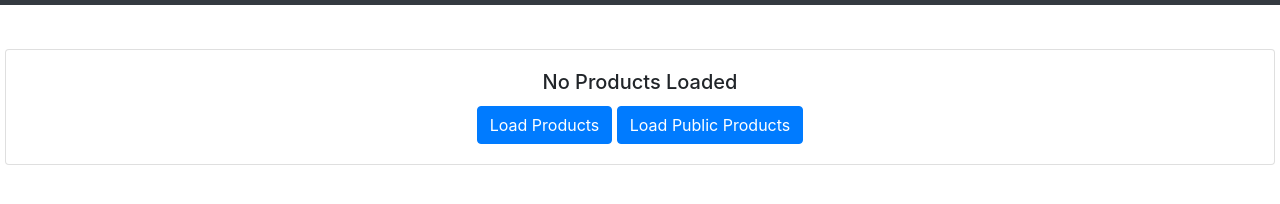
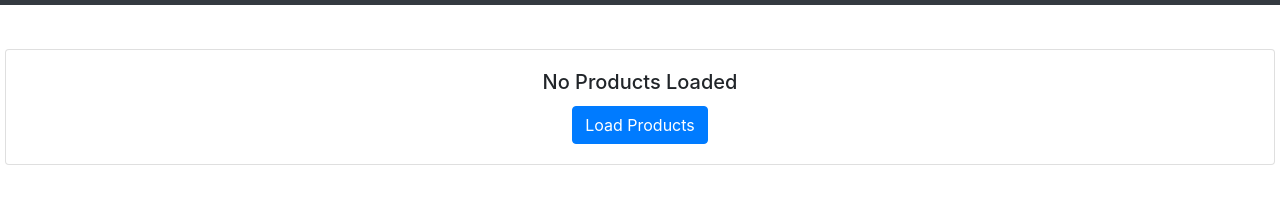
Before and after one commit to nertilpoci/Pluralsight.AspnetCors.ExerciseFiles.Client, a plain HTML site: page index.html in a window 1280 px wide. Shown: the part 64-268 px from the top of the page. Drawn offline with nearby package versions, Linux system fonts and the light colour scheme.

Commit message:
Update index.html

```diff
--- a/index.html
+++ b/index.html
@@ -48,7 +48,6 @@
             <div class="card-body">
                 <h5 class="card-title">No Products Loaded </h5>
                 <a href="#" onclick="loadProducts()" class="btn btn-primary">Load Products</a>
-                <a href="#" onclick="loadProducts(true)" class="btn btn-primary">Load Public Products</a>
             </div>
 
         </div>
@@ -58,8 +57,7 @@
 
     <script>
         async function loadProducts() {
-            let api = isPublic?'https://localhost:44318/api/publicproducts':'https://localhost:44318/api/products'
-            const response = await fetch(api);
+            const response = await fetch('https://localhost:44318/api/products');
             const myJson = await response.json();
             createListWithInnerHTML(myJson)
         }
```
